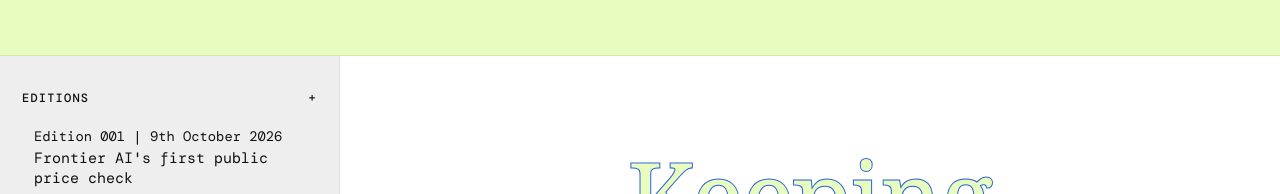
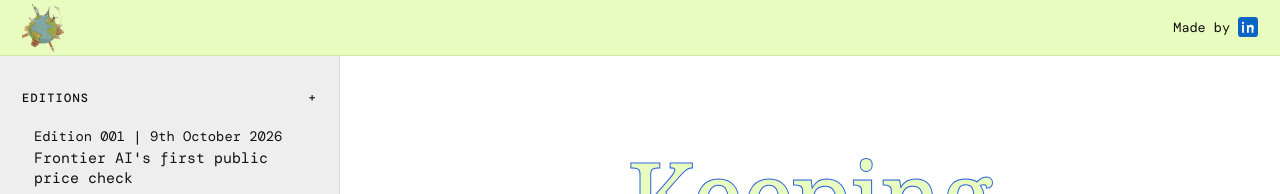
Before and after one commit to pgwrites/keeping-up-with-the-capital, a Jekyll site: the page built from methodology.md, in a window 1280 px wide. Shown: the top 194 px of the page. Built offline with Jekyll 4.4.1, drawn with Linux system fonts in a browser that asks for light colours; some web fonts are replaced.

Commit message:
Header: globe logo linking home, 'Made by' LinkedIn link; plain white homepage (preview, not merged)
Co-Authored-By: Claude Opus 5.5 <noreply@anthropic.com>
Claude-Session: https://claude.ai/code/session_01Uh5sRbSB5XBanknDX5XWch

```diff
--- a/_layouts/default.html
+++ b/_layouts/default.html
@@ -12,13 +12,20 @@
 <link rel="stylesheet" href="{{ '/assets/css/style.css' | relative_url }}">
 </head>
 <body>
-<header class="topbar"></header>
+<header class="topbar">
+  <a class="topbar-logo" href="{{ '/' | relative_url }}"><img src="{{ '/assets/img/logo.png' | relative_url }}" alt="Keeping Up with the Capital home" width="42" height="48"></a>
+  <p class="topbar-made">Made by <a href="https://www.linkedin.com/in/payalgusain" target="_blank" rel="noopener" aria-label="Payal Gusain on LinkedIn"><svg viewBox="0 0 24 24" width="20" height="20" aria-hidden="true"><rect width="24" height="24" rx="4" fill="#0A66C2"/><path fill="#fff" d="M7.1 9.6H4.9V19h2.2V9.6zM6 8.4a1.3 1.3 0 1 0 0-2.6 1.3 1.3 0 0 0 0 2.6zM19.1 13.8c0-2.5-.5-4.4-3.4-4.4-1.4 0-2.3.8-2.7 1.5h-.1V9.6h-2.1V19H13v-4.7c0-1.2.2-2.4 1.8-2.4 1.5 0 1.5 1.4 1.5 2.5V19h2.2v-5.2z"/></svg></a></p>
+</header>
+{% if page.bare %}
+<main class="bare"></main>
+{% else %}
 <div class="shell">
   {% include sidebar.html %}
   <main>
   {{ content }}
   </main>
 </div>
+{% endif %}
 <script src="{{ '/assets/js/site.js' | relative_url }}"></script>
 </body>
 </html>
--- a/assets/css/style.css
+++ b/assets/css/style.css
@@ -243,3 +243,11 @@ h1.take{font-size:26px}
 .topbar{height:56px;background:var(--lime);border-bottom:1px solid #d3e8a6}
 .corner{position:static !important;text-align:center !important;margin:-32px 0 28px}
 @media (max-width:860px){.corner{margin:-14px 0 22px}}
+.topbar{display:flex;align-items:center;justify-content:space-between;padding:0 22px}
+.topbar-logo{display:flex;align-items:center;text-decoration:none}
+.topbar-logo img{display:block;height:48px;width:auto}
+.topbar-made{margin:0;display:flex;align-items:center;gap:8px;font-family:var(--mono);font-size:13.5px;color:#111}
+.topbar-made a{display:flex;line-height:0}
+.topbar-made a:hover svg rect{fill:#004182}
+main.bare{min-height:calc(100vh - 56px);background:#fff;padding:0}
+@media (max-width:860px){.topbar{padding:0 16px}}
```
Also changed, not shown: index.html (+2 -11 lines), assets/img/logo.png (added).
